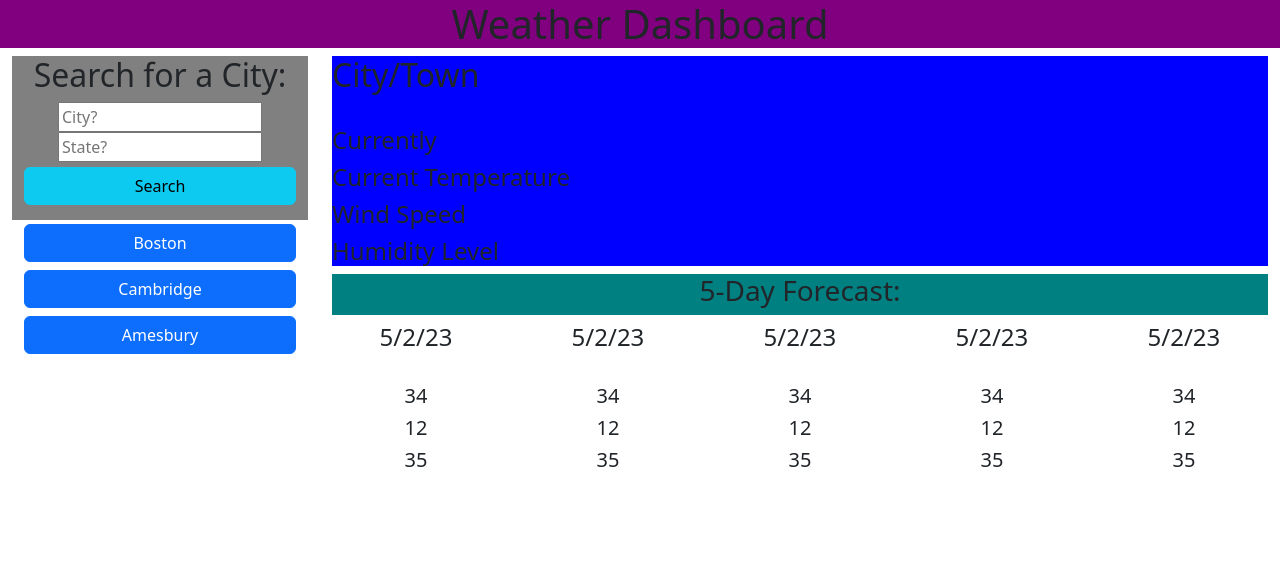
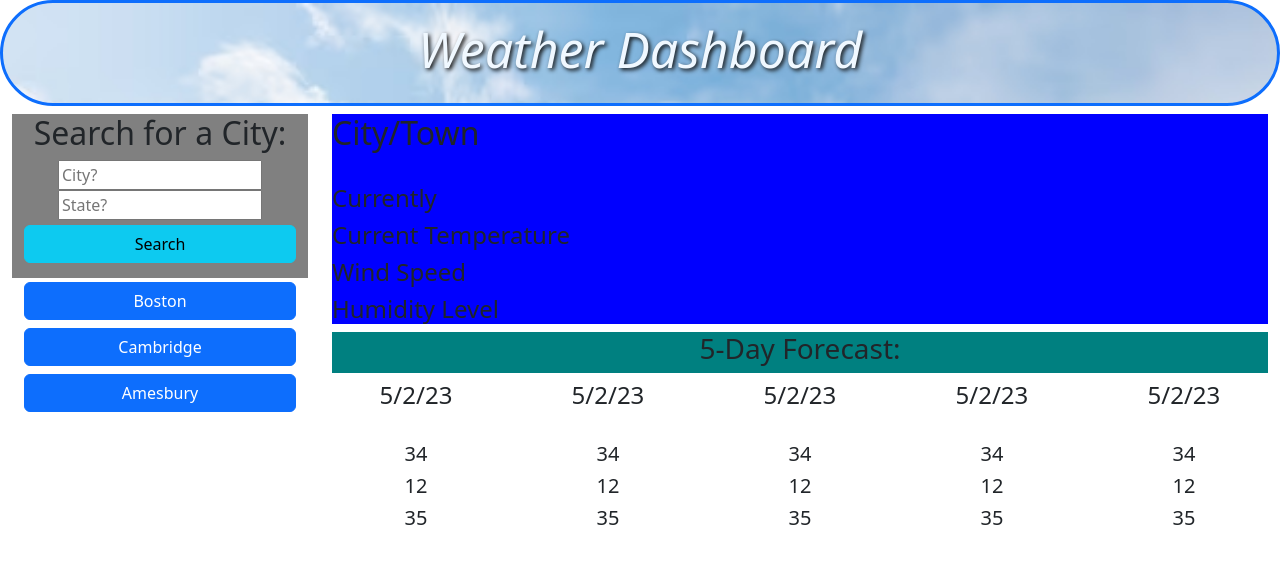
Before and after one commit to ErikAmerico/Weather-Dashboard, a plain HTML site: page index.html in a window 1280 px wide. Drawn offline with nearby package versions, Linux system fonts and the light colour scheme.

Commit message:
added assets folder. Styled Header

```diff
--- a/index.html
+++ b/index.html
@@ -13,7 +13,7 @@
 
 <body>
 
-    <header style="background-color: purple;">
+    <header class="p-3 mb-2 border border-primary border-3 rounded-pill">
         <h1 class="text-center">Weather Dashboard</h1>
     </header>
 
--- a/style.css
+++ b/style.css
@@ -1,3 +1,15 @@
 #fiveday {
     height: 10%;
 }
+
+header {
+    background-image: url(Assets/fantastic-blue-sky_1203-1929.avif);
+    background-size: cover;
+}
+
+h1 {
+    font-style: italic;
+    font-size: 50px;
+    color: aliceblue;
+    text-shadow: 2px 2px 4px rgb(17, 17, 17);
+}
```
Also changed, not shown: Assets/fantastic-blue-sky_1203-1929.avif (added).
